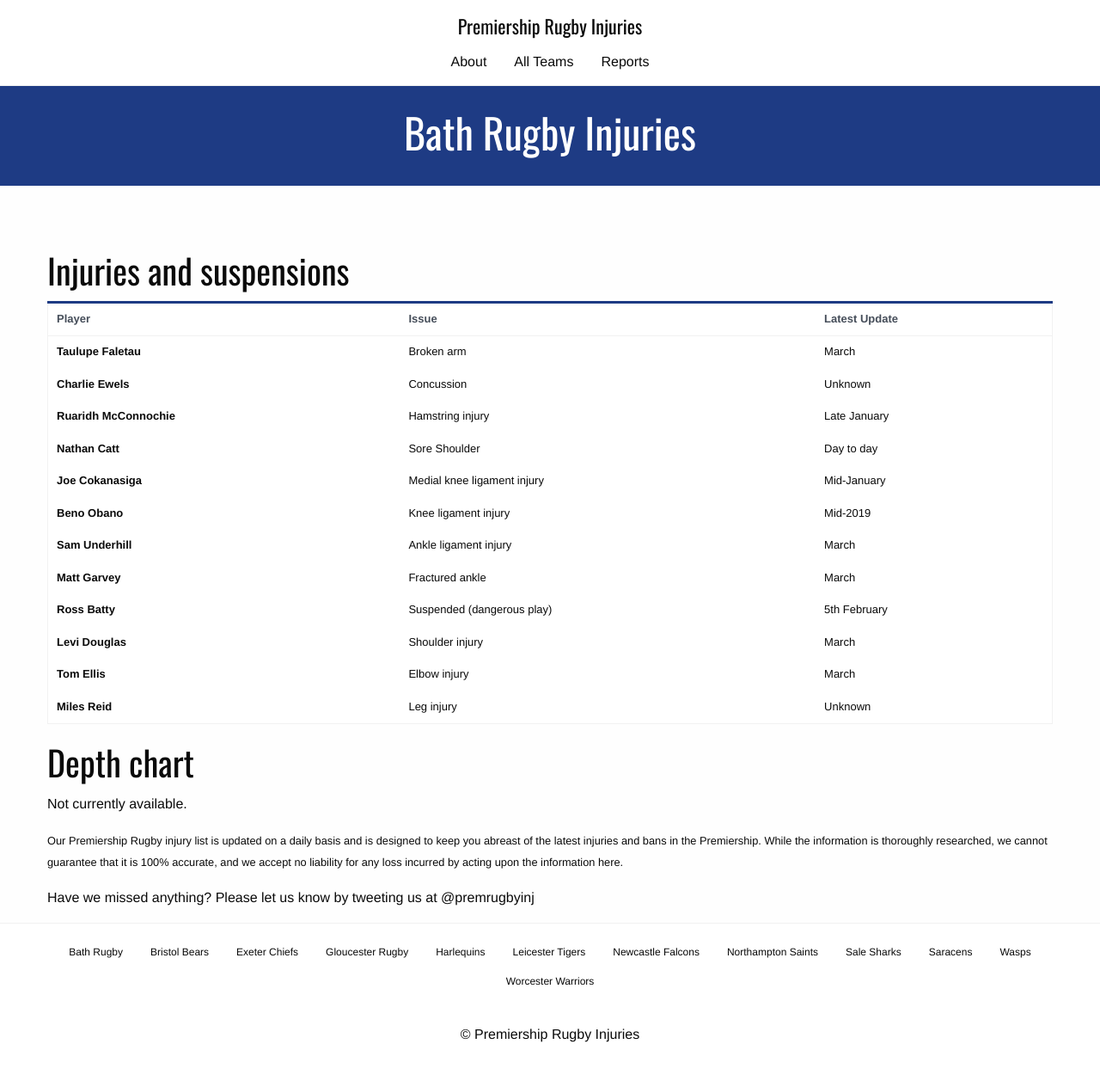
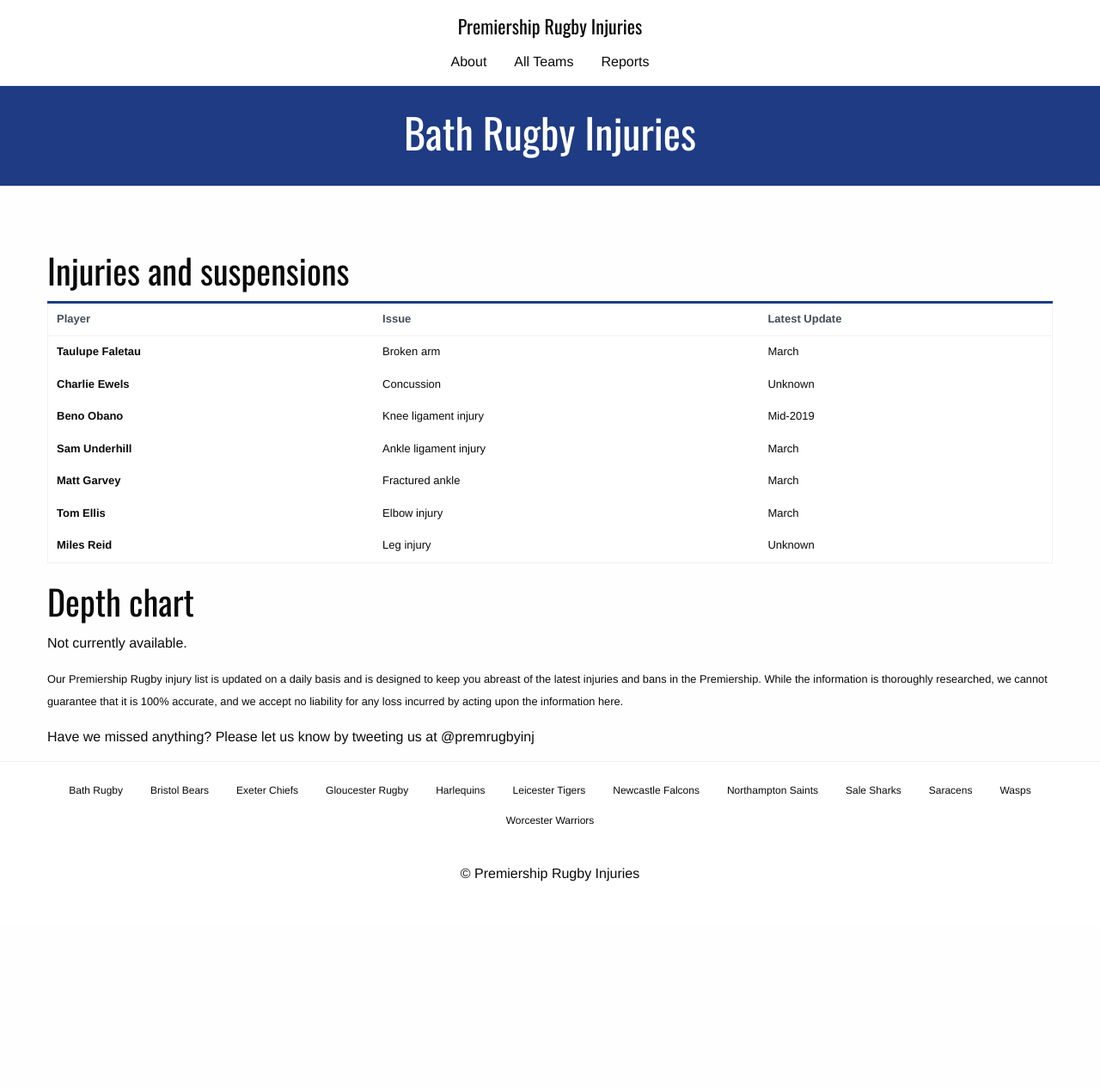
Before and after one commit to krussll/rugbyinjuries, a Jekyll site: the page built from teams/bath-rugby.html, in a window 1280 px wide. Shown: the whole page at 86% size. Built offline with Jekyll 4.4.1, drawn with Linux system fonts in a browser that asks for light colours; after the commit the page ends 1076 px from its top, so only the background shows below that.

Commit message:
Update injuries.yml

```diff
--- a/_data/injuries.yml
+++ b/_data/injuries.yml
@@ -7,18 +7,6 @@
     - name: "Charlie Ewels"
       injury: "Concussion"
       expectedreturn: "Unknown"
-      source: ""
-    - name: "Ruaridh McConnochie"
-      injury: "Hamstring injury"
-      expectedreturn: "Late January"
-      source: ""
-    - name: "Nathan Catt"
-      injury: "Sore Shoulder"
-      expectedreturn: "Day to day"
-      source: ""
-    - name: "Joe Cokanasiga"
-      injury: "Medial knee ligament injury"
-      expectedreturn: "Mid-January"
       source: ""
     - name: "Beno Obano"
       injury: "Knee ligament injury"
@@ -32,14 +20,6 @@
       injury: "Fractured ankle"
       expectedreturn: "March"
       source: "https://www.bbc.co.uk/sport/rugby-union/46736639"
-    - name: "Ross Batty"
-      injury: "Suspended (dangerous play)"
-      expectedreturn: "5th February"
-      source: ""
-    - name: "Levi Douglas"
-      injury: "Shoulder injury"
-      expectedreturn: "March"
-      source: ""
     - name: "Tom Ellis"
       injury: "Elbow injury"
       expectedreturn: "March"
@@ -50,24 +30,12 @@
       source: ""
 - name: "Bristol Bears"
   players:
-    - name: "Alapati Leiua"
-      injury: "Ankle injury"
-      expectedreturn: "February"
-      source: ""
-    - name: "Shaun Malton"
-      injury: "Groin injury"
-      expectedreturn: "February"
-      source: ""
     - name: "Tiff Eden"
       injury: "Ankle injury"
       expectedreturn: "Unknown"
       source: ""
     - name: "Joe Batley"
       injury: "Ankle injury"
-      expectedreturn: "Unknown"
-      source: ""
-    - name: "Luke Daniels"
-      injury: "Hamstring injury"
       expectedreturn: "Unknown"
       source: ""
     - name: "Sione Faletau"
@@ -82,16 +50,8 @@
       injury: "Knee injury"
       expectedreturn: "Unknown"
       source: ""
-    - name: "Charles Piutau"
-      injury: "Hamstring injury"
-      expectedreturn: "Day to day"
-      source: ""
     - name: "Aly Muldowney"
       injury: "Ankle injury"
-      expectedreturn: "Unknown"
-      source: ""
-    - name: "Siale Piutau"
-      injury: "Elbow injury"
       expectedreturn: "Unknown"
       source: ""
     - name: "Chris Vui"
@@ -140,6 +100,14 @@
       injury: "Ankle Injury"
       expectedreturn: "Unknown"
       source: ""
+    - name: "Jaco Visagie"
+      injury: "Ankle Injury"
+      expectedreturn: "March/April"
+      source: ""
+    - name: "Jaco Kriel"
+      injury: "Ankle Injury"
+      expectedreturn: "Unknown"
+      source: ""
 - name: "Harlequins"
   players:
     - name: "Chris Robshaw"
@@ -161,10 +129,6 @@
       injury: "Medial knee ligament"
       expectedreturn: "Unknown"
       source: ""
-    - name: "Tom Youngs"
-      injury: "Knee ligament injury"
-      expectedreturn: "Mid-Febuary"
-      source: ""
     - name: "Guy Thompson"
       injury: "Broken hand injury"
       expectedreturn: "Late Febuary"
@@ -176,14 +140,6 @@
     - name: "Tom Hardwick"
       injury: "Concussion"
       expectedreturn: "Unknown"
-      source: ""
-    - name: "Will Spencer"
-      injury: "Twisted knee"
-      expectedreturn: "January/February"
-      source: ""
-    - name: "Adam Thompstone"
-      injury: "Twisted knee"
-      expectedreturn: "January/February"
       source: ""
     - name: "Matt Smith"
       injury: "Dislocated shoulder"
@@ -267,33 +223,25 @@
 
 - name: "Saracens"
   players:
-    - name: "Hisa Sasagi"
-      injury: "Groin injury"
-      expectedreturn: "Early January"
+    - name: "Mako Vunipola"
+      injury: "Ankle ligament injury"
+      expectedreturn: "May/June"
       source: ""
     - name: "Maro Itoje"
-      injury: "Chipped knee cap"
-      expectedreturn: "Early January"
+      injury: "Medial knee ligament injury"
+      expectedreturn: "Unknown"
       source: ""
     - name: "Duncan Taylor"
       injury: "Anterior cruciate injury"
       expectedreturn: "January"
       source: ""
-    - name: "Owen Farrell"
-      injury: "Thumb injury"
+    - name: "Brad Barritt"
+      injury: "Concussion"
       expectedreturn: "Unknown"
       source: ""
 
 - name: "Wasps"
   players:
-    - name: "Ashley Johnson"
-      injury: "Pulled abdominal muscle injury"
-      expectedreturn: "February/March"
-      source: ""
-    - name: "Tommy Taylor"
-      injury: "Concussion"
-      expectedreturn: "Unknown"
-      source: ""
     - name: "Jimmy Gopperth"
       injury: "Knee injury"
       expectedreturn: "Unknown"
@@ -312,10 +260,6 @@
       injury: "Broken leg injury"
       expectedreturn: "January"
       source: ""
-    - name: "Cornell du Preez"
-      injury: "Larynx injury"
-      expectedreturn: "Unknown"
-      source: ""
     - name: "Jonno Lance"
       injury: "Back injury"
       expectedreturn: "Feb/March"
```
